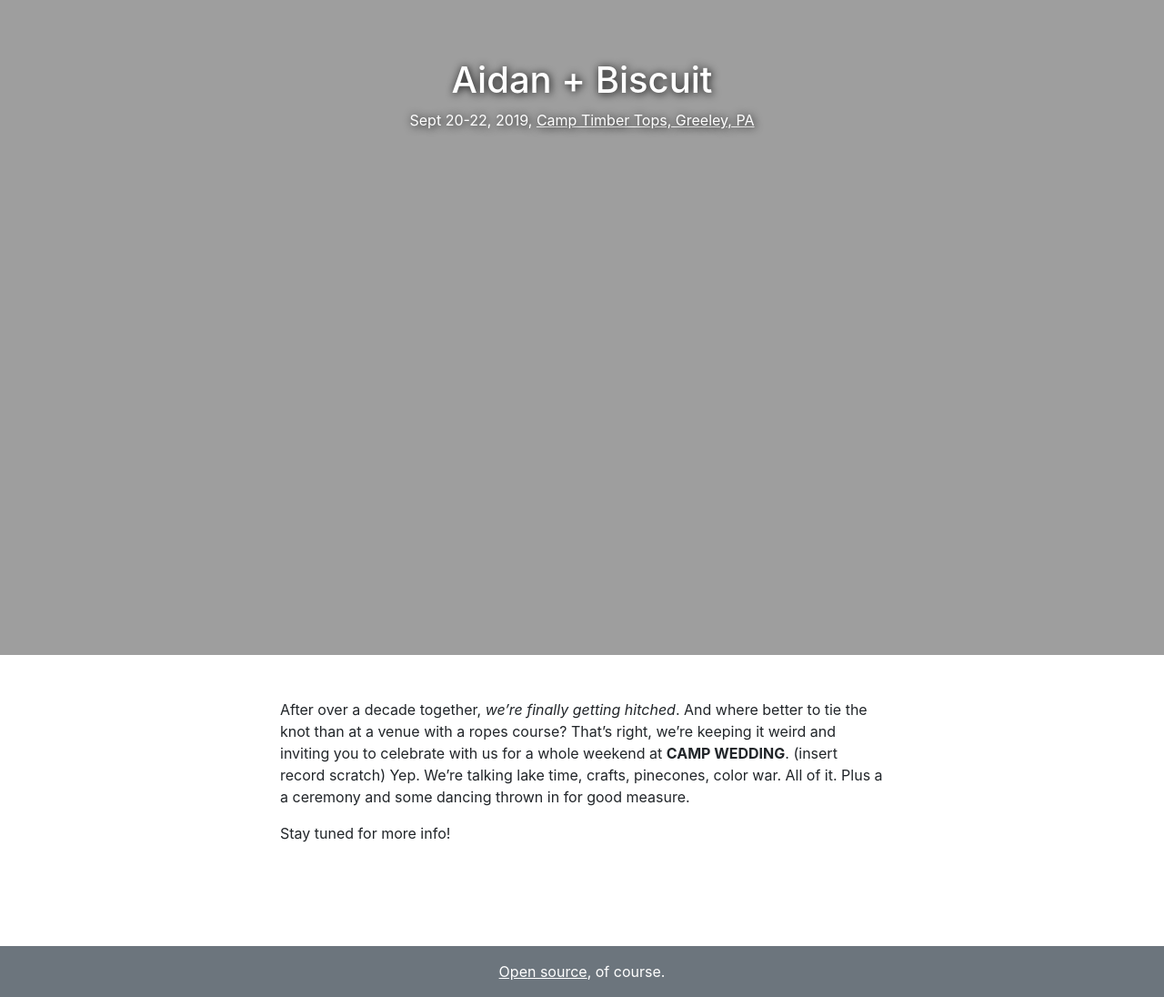
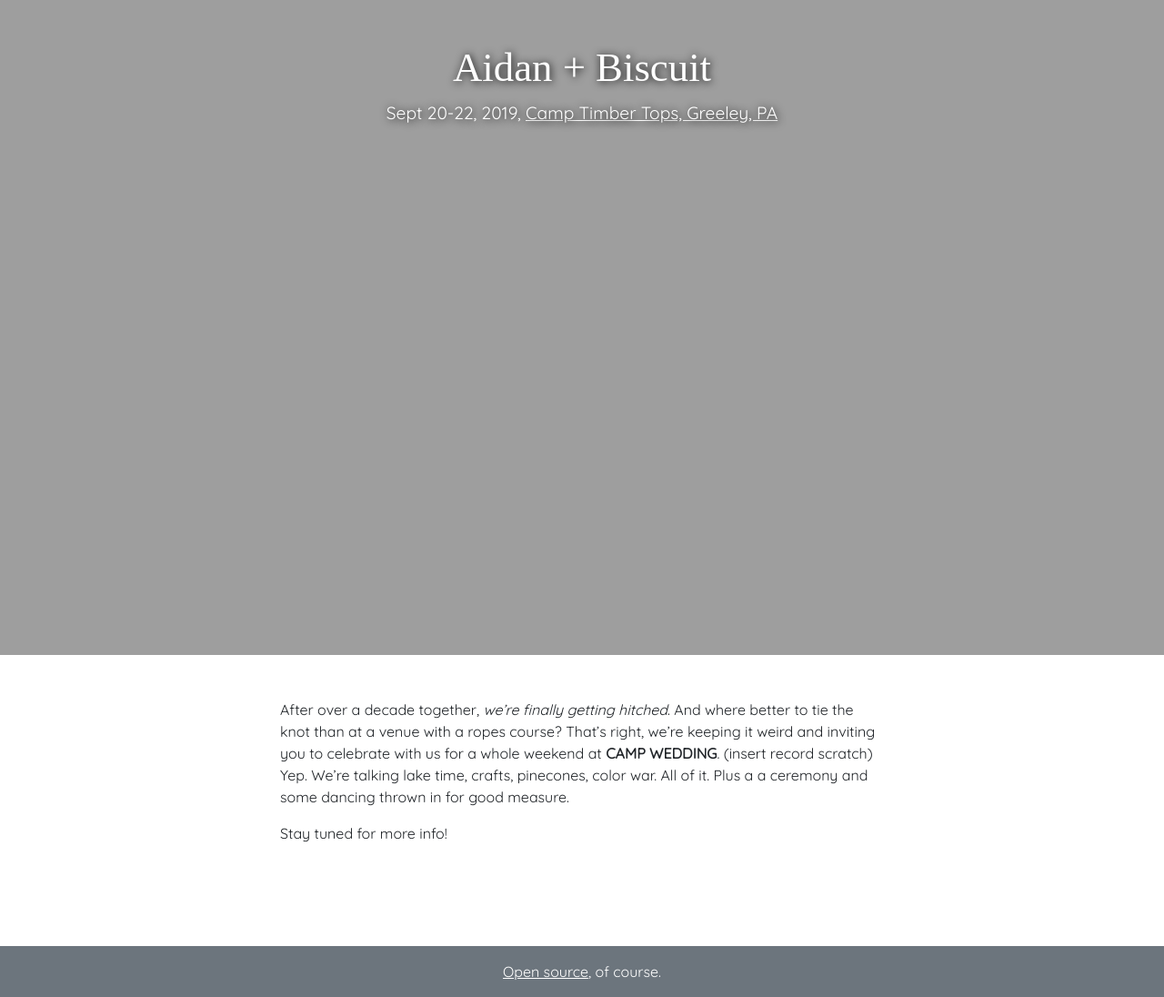
Before and after one commit to afeld/wedding, a Jekyll site: the page built from index.html, in a window 1280 px wide. Shown: the whole page at 91% size. Built offline with Jekyll 4.4.1, drawn with Linux system fonts in a browser that asks for light colours; some web fonts are replaced; comment, search, counter and statistics services are not loaded.

Commit message:
use custom fonts

```diff
--- a/_layouts/default.html
+++ b/_layouts/default.html
@@ -11,6 +11,10 @@
       content="After twelve years, Aidan and Biscuit are getting hitched!"
     />
     <title>{{ page.title }} - {{ site.title }}</title>
+    <link
+      href="https://fonts.googleapis.com/css?family=Patrick+Hand+SC|Quicksand"
+      rel="stylesheet"
+    />
     <link
       rel="stylesheet"
       href="https://stackpath.bootstrapcdn.com/bootstrap/4.1.3/css/bootstrap.min.css"
--- a/assets/style.scss
+++ b/assets/style.scss
@@ -2,6 +2,14 @@
 ---
 
 @import "utils";
+body {
+  font-family: "Quicksand", sans-serif;
+}
+h1,
+h2,
+h3 {
+  font-family: "Patrick Hand SC", cursive;
+}
 nav {
   filter: drop-shadow(0 2px 4px black);
 }
@@ -9,8 +17,17 @@ nav {
   background-image: url("Alex&AidanEngagement-92.jpg");
   height: 80vh;
   margin-bottom: 0;
+  padding-top: 3rem;
   text-shadow: black 1px 1px 10px;
-} // sections
+
+  h1 {
+    font-size: 2.8rem;
+  }
+  p {
+    font-size: 1.2rem;
+  }
+}
+// sections
 .schedule .bg-img {
   background-image: url("Alex&AidanEngagement-156.jpg");
   background-position-y: bottom;
```
